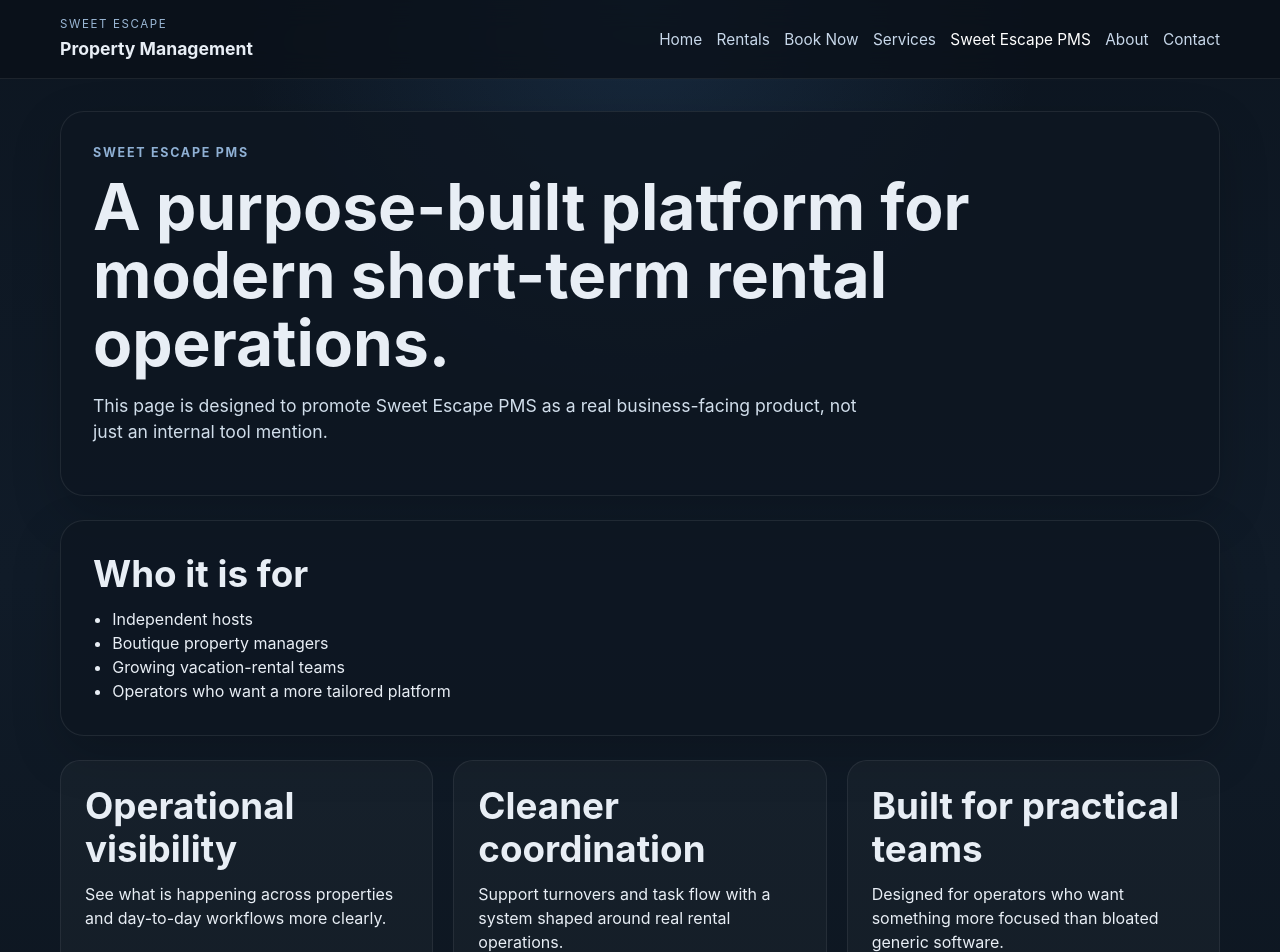
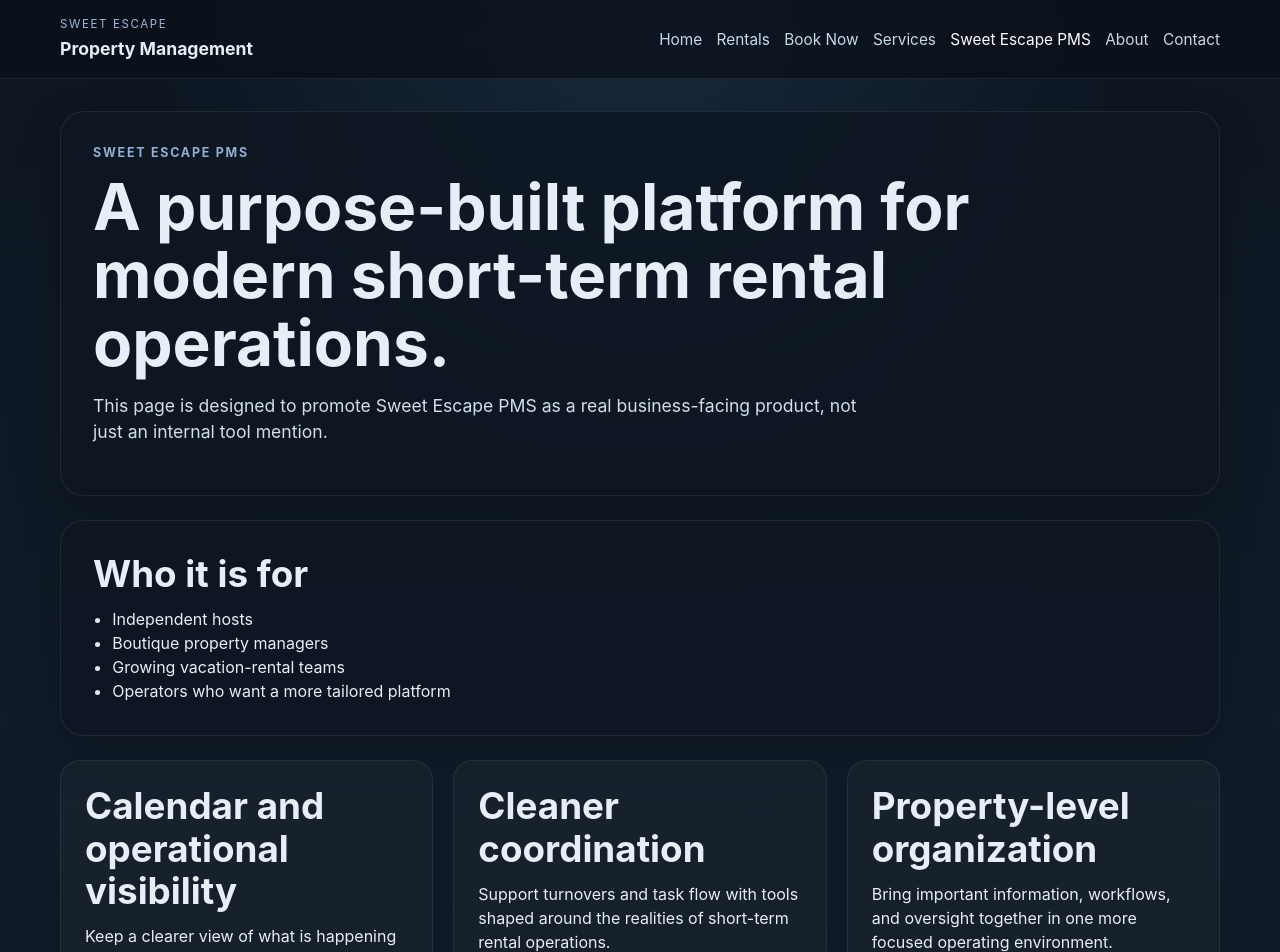
Before and after one commit to masterhavik/sweet-escape-website-2026, a React (Vite) app: page /sweet-escape-pms in a window 1280 px wide. Shown: the top 952 px of the page. Built offline with nearby package versions, Linux system fonts and the light colour scheme.

Commit message:
Expand Sweet Escape PMS messaging

```diff
--- a/src/data/pms.ts
+++ b/src/data/pms.ts
@@ -1,15 +1,23 @@
 export const pmsHighlights = [
   {
-    title: 'Operational visibility',
-    description: 'See what is happening across properties and day-to-day workflows more clearly.',
+    title: 'Calendar and operational visibility',
+    description:
+      'Keep a clearer view of what is happening across properties, bookings, and day-to-day operational needs.',
   },
   {
     title: 'Cleaner coordination',
-    description: 'Support turnovers and task flow with a system shaped around real rental operations.',
+    description:
+      'Support turnovers and task flow with tools shaped around the realities of short-term rental operations.',
+  },
+  {
+    title: 'Property-level organization',
+    description:
+      'Bring important information, workflows, and oversight together in one more focused operating environment.',
   },
   {
     title: 'Built for practical teams',
-    description: 'Designed for operators who want something more focused than bloated generic software.',
+    description:
+      'Designed for operators who want something more purposeful and manageable than bloated generic software.',
   },
 ];
 
```
